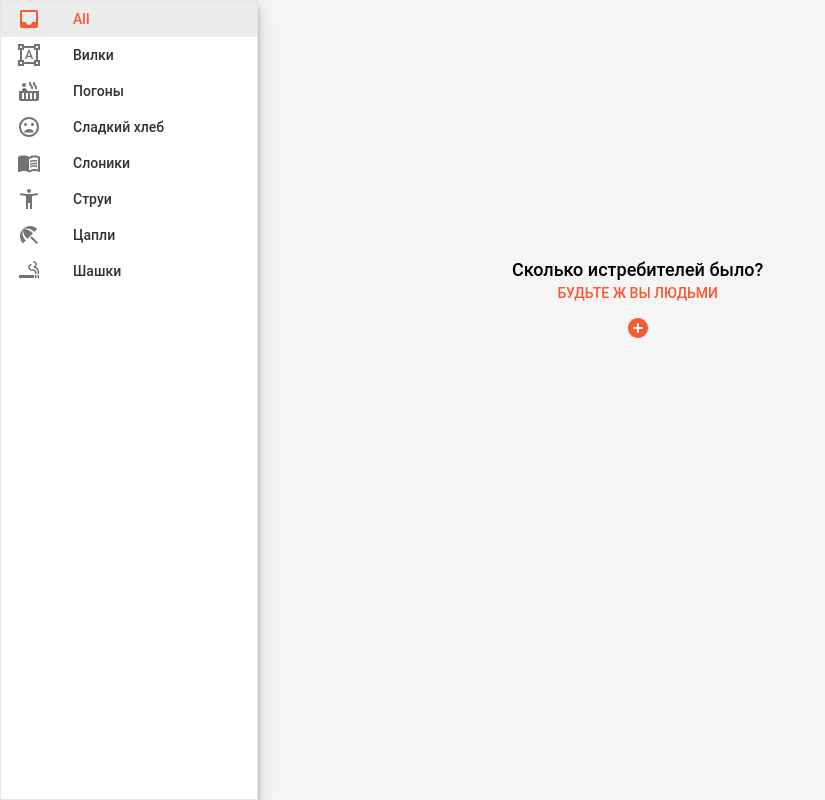
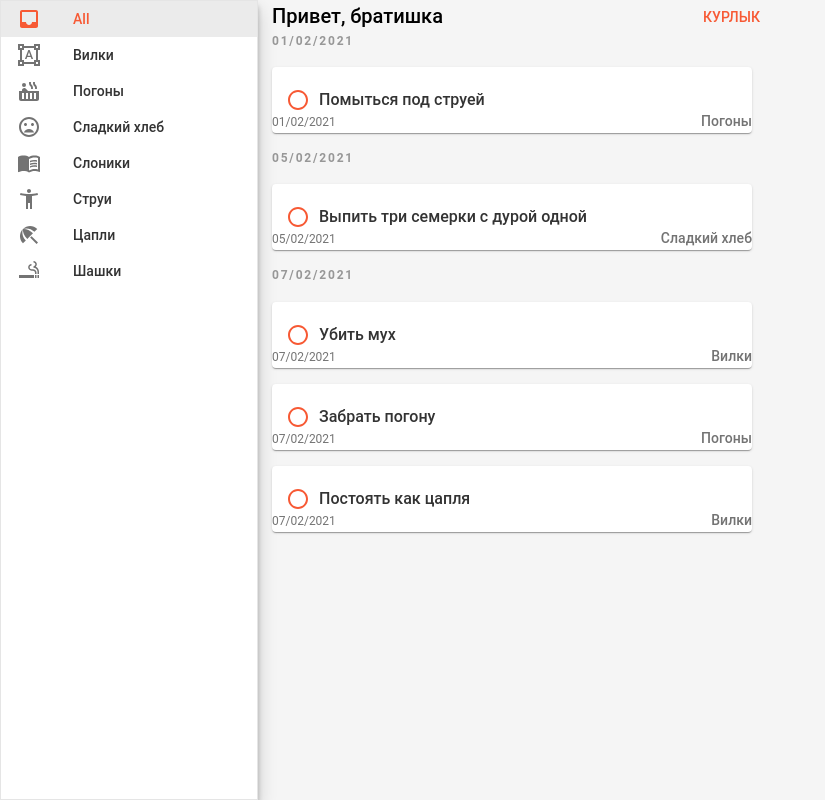
Before and after one commit to yukolonin/ToDoManager, a React (Create React App) app: page / in a window 1280 px wide. Shown: the whole page, without its empty margins (0-825 px from the left). Built offline with nearby package versions, Linux system fonts and the light colour scheme.

Commit message:
Fixed non-changeable fields in side menu bug

```diff
--- a/src/SideMenu.tsx
+++ b/src/SideMenu.tsx
@@ -65,7 +65,7 @@ function SideMenu() {
         setDate(state.sideTask.date);
         setTask(state.sideTask.task);
         setGroup(state.sideTask.group);
-    })
+    }, [state.sideTask])
 
     return (
         <div className="side-menu">
--- a/src/TaskListContext.tsx
+++ b/src/TaskListContext.tsx
@@ -17,11 +17,11 @@ const initialState: InitialStateType = {
         localStorage.getItem('taskList')
         ||
         JSON.stringify([
-            // {date: '07/02/2021', task: 'Убить мух', group: Groups.ВИЛКИ, id: '11111', checked: false},
-            // {date: '07/02/2021', task: 'Забрать погону', group: Groups.ПОГОНЫ, id: '22222', checked: false},
-            // {date: '01/02/2021', task: 'Помыться под струей', group: Groups.ПОГОНЫ, id: '33333', checked: false},
-            // {date: '07/02/2021', task: 'Постоять как цапля', group: Groups.ВИЛКИ, id: '44444', checked: false},
-            // {date: '05/02/2021', task: 'Выпить три семерки с дурой одной', group: Groups.СЛАДКИЙ_ХЛЕБ, id: '55555', checked: false}
+            {date: '07/02/2021', task: 'Убить мух', group: Groups.ВИЛКИ, id: '11111', checked: false},
+            {date: '07/02/2021', task: 'Забрать погону', group: Groups.ПОГОНЫ, id: '22222', checked: false},
+            {date: '01/02/2021', task: 'Помыться под струей', group: Groups.ПОГОНЫ, id: '33333', checked: false},
+            {date: '07/02/2021', task: 'Постоять как цапля', group: Groups.ВИЛКИ, id: '44444', checked: false},
+            {date: '05/02/2021', task: 'Выпить три семерки с дурой одной', group: Groups.СЛАДКИЙ_ХЛЕБ, id: '55555', checked: false}
         ])),
     isMenuOn: false,
     isNew: true,
```
